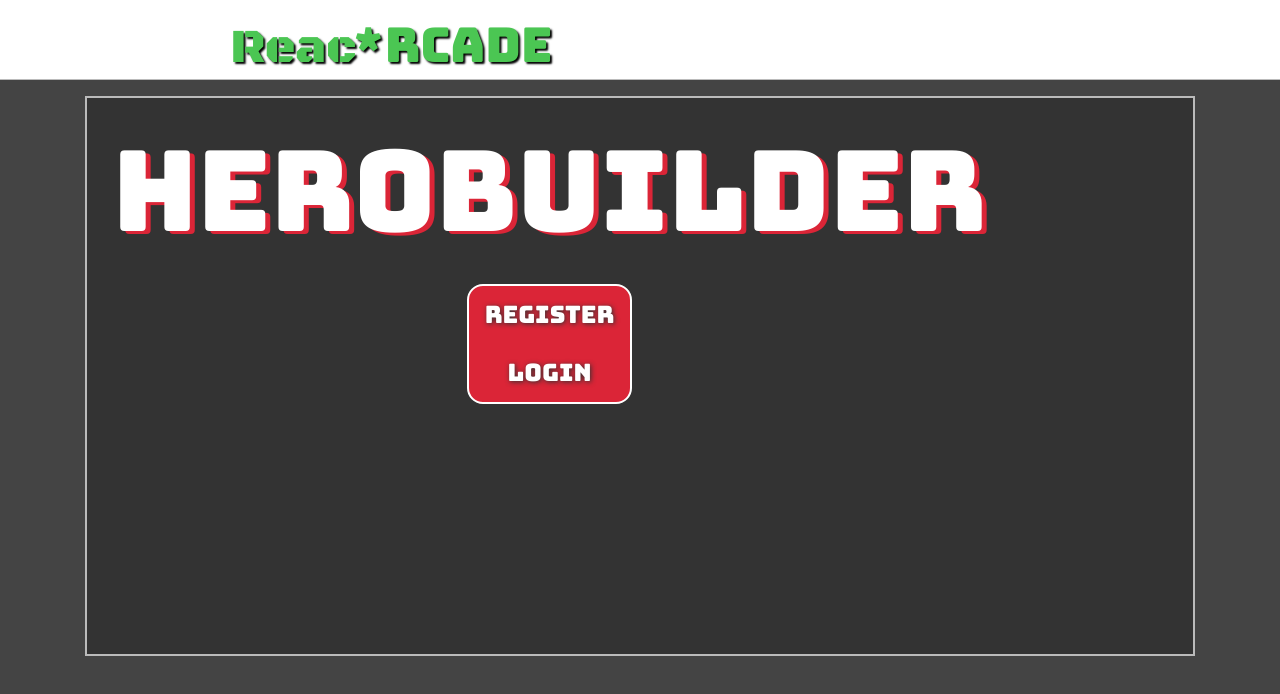
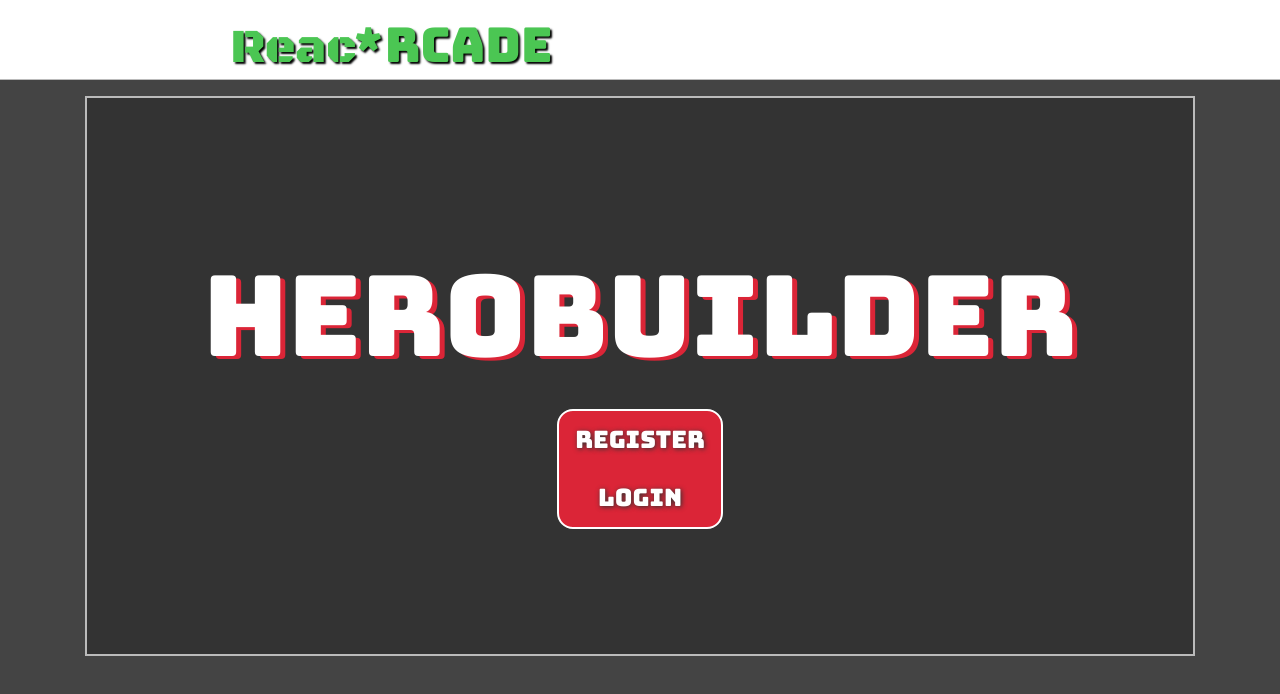
Before and after one commit to smd9788/battlegame-client, a React app: page /#/ in a window 1280 px wide. Shown: the top 694 px of the page. Built offline with nearby package versions, Linux system fonts and the light colour scheme.

Commit message:
updated flex props on 'game-screens' so content is formatted nicely
  - turned off autocomplete on forms
  - 'game-screens' content is all centered. will fine tune as needed
  - set max-widths on auth-forms and button containers

```diff
--- a/src/App.scss
+++ b/src/App.scss
@@ -47,13 +47,61 @@ body {
   height: 70vh;
 }
 
+.game-screens {
+  align-items: center;
+  border: 0;
+  display: flex;
+  flex-direction: column;
+  flex-grow: 1;
+  justify-content: center;
+  margin: 0;
+}
+
+.otherscreen-title {
+  color: #fff;
+  margin-top: 2vh;
+  text-shadow: 5px 3px $secondary-color;
+}
+
+.auth-form {
+  align-items: center;
+  background-color: $secondary-color;
+  border: 2px solid #fff;
+  border-radius: 16px;
+  color: #fff;
+  display: flex;
+  flex-direction: column;
+  max-width: 20vw;
+  padding: 20px;
+  text-shadow: 1px 1px 5px $primary-color;
+
+  h3 {
+    color: yellow;
+    text-shadow: 1px 1px 5px $primary-color;
+    transition: transform 3s;
+    &:hover {
+      transform: scale(1.1);
+  }
+  }
+  h3,
+  h4,
+  input {
+    margin: .5rem;
+    padding: 3px;
+  }
+  input {
+    font-family: 'Roboto', sans-serif;
+  }
+}
+
 .button-container {
   background-color: $secondary-color;
   border: 2px solid #fff;
   border-radius: 16px;
   display: flex;
   flex-direction: column;
-  justify-content: center;
+  max-width: 40vw;
+  text-align: center;
 }
 
 .ui-button {
@@ -81,44 +129,3 @@ body {
     text-decoration: none;
   }
 }
-
-.game-screens {
-  display: flex;
-  flex-direction: column;
-}
-
-.otherscreen-title {
-  color: #fff;
-  margin-top: 2vh;
-  text-shadow: 5px 3px $secondary-color;
-}
-
-.auth-form {
-  align-items: center;
-  background-color: $secondary-color;
-  border: 2px solid #fff;
-  border-radius: 16px;
-  color: #fff;
-  display: flex;
-  flex-direction: column;
-  padding: 20px;
-  text-shadow: 1px 1px 5px $primary-color;
-
-  h3 {
-    color: yellow;
-    text-shadow: 1px 1px 5px $primary-color;
-    transition: transform 3s;
-    &:hover {
-      transform: scale(1.1);
-  }
-  }
-  h3,
-  h4,
-  input {
-    margin: .5rem;
-    padding: 3px;
-  }
-  input {
-    font-family: 'Roboto', sans-serif;
-  }
-}
--- a/src/auth/components/ChangePassword.js
+++ b/src/auth/components/ChangePassword.js
@@ -39,7 +39,7 @@ class ChangePassword extends Component {
     return (
       <div className="game-screens">
         <h1 className="otherscreen-title">HeroBuilder</h1>
-        <form className='auth-form' onSubmit={this.onChangePassword}>
+        <form className='auth-form' autoComplete="off" onSubmit={this.onChangePassword}>
           <h4>Change Password</h4>
           <label htmlFor="oldpw">Old Password</label>
           <input
--- a/src/auth/components/SignIn.js
+++ b/src/auth/components/SignIn.js
@@ -39,7 +39,7 @@ class SignIn extends Component {
     return (
       <div className="game-screens">
         <h1 className="otherscreen-title">HeroBuilder</h1>
-        <form className='auth-form' onSubmit={this.onSignIn}>
+        <form className='auth-form' autoComplete="off" onSubmit={this.onSignIn}>
           <h4>Login</h4>
           <label htmlFor="email">Email</label>
           <input
--- a/src/auth/components/SignUp.js
+++ b/src/auth/components/SignUp.js
@@ -43,7 +43,7 @@ class SignUp extends Component {
       <React.Fragment>
         <div className="game-screens">
           <h1 className="otherscreen-title">HeroBuilder</h1>
-          <form className='auth-form' onSubmit={this.onSignUp}>
+          <form className='auth-form' autoComplete="off" onSubmit={this.onSignUp}>
             <h4>Register</h4>
             <label htmlFor="email">Email</label>
             <input
--- a/src/herobuilder/characters/components/CharacterForm.js
+++ b/src/herobuilder/characters/components/CharacterForm.js
@@ -7,7 +7,7 @@ import '../styles/characters.scss'
 const CharacterForm = ({ handleSelect, handleChange, handleSubmit, character }) => (
   <div className="characterform-container">
     <h1 className="otherscreen-title">HeroBuilder</h1>
-    <form className="auth-form" onSubmit={handleSubmit}>
+    <form className="auth-form" autoComplete="off" onSubmit={handleSubmit}>
       <label>Nickname</label>
       <input placeholder="nickname" name="nickname" onChange={handleChange} type="text" />
       <label>Choose Hero Class</label>
--- a/src/herobuilder/scene/components/Home.js
+++ b/src/herobuilder/scene/components/Home.js
@@ -6,7 +6,7 @@ import { Link } from 'react-router-dom'
 import '../styles/Home.scss'
 
 const authenticatedOptions = (
-  <div className='game-screens'>
+  <React.Fragment>
     <Link to="/create-character">
       <button className="ui-button" type="submit">New Hero</button>
     </Link>
@@ -19,30 +19,30 @@ const authenticatedOptions = (
     <Link to="/sign-out">
       <button className="ui-button" type="submit">Sign Out</button>
     </Link>
-  </div>
+  </React.Fragment>
 )
 
 const unauthenticatedOptions = (
-  <div className='game-screens'>
+  <React.Fragment>
     <Link to="/sign-up">
       <button className="ui-button" type="submit">Register</button>
     </Link>
     <Link to="/sign-in">
       <button className="ui-button" type="submit">Login</button>
     </Link>
-  </div>
+  </React.Fragment>
 )
 
 const Home = ({ user }) => (
-  <div className='game-screens'>
-    <div className="homescreen-menu">
+  <React.Fragment>
+    <div className="game-screens">
       { user && <span className="welcome-message">Welcome, {user.email}</span>}
       <h1 className="homescreen-title">HeroBuilder</h1>
       <div className="button-container">
         { user ? authenticatedOptions : unauthenticatedOptions }
       </div>
     </div>
-  </div>
+  </React.Fragment>
 )
 
 export default Home
--- a/src/herobuilder/scene/styles/Home.scss
+++ b/src/herobuilder/scene/styles/Home.scss
@@ -1,18 +1,11 @@
 $primary-color: #333333;
 $secondary-color: #db2537;
-
-.homescreen-menu {
-  align-items: center;
-  display: flex;
-  flex-direction: column;
-  justify-content: center;
-  text-align: center;
-}
 
 .homescreen-title {
   color: #fff;
   font-size: 7em;
   margin: 2vw;
+  text-align: center;
   text-shadow: 5px 3px $secondary-color;
 }
 
```
